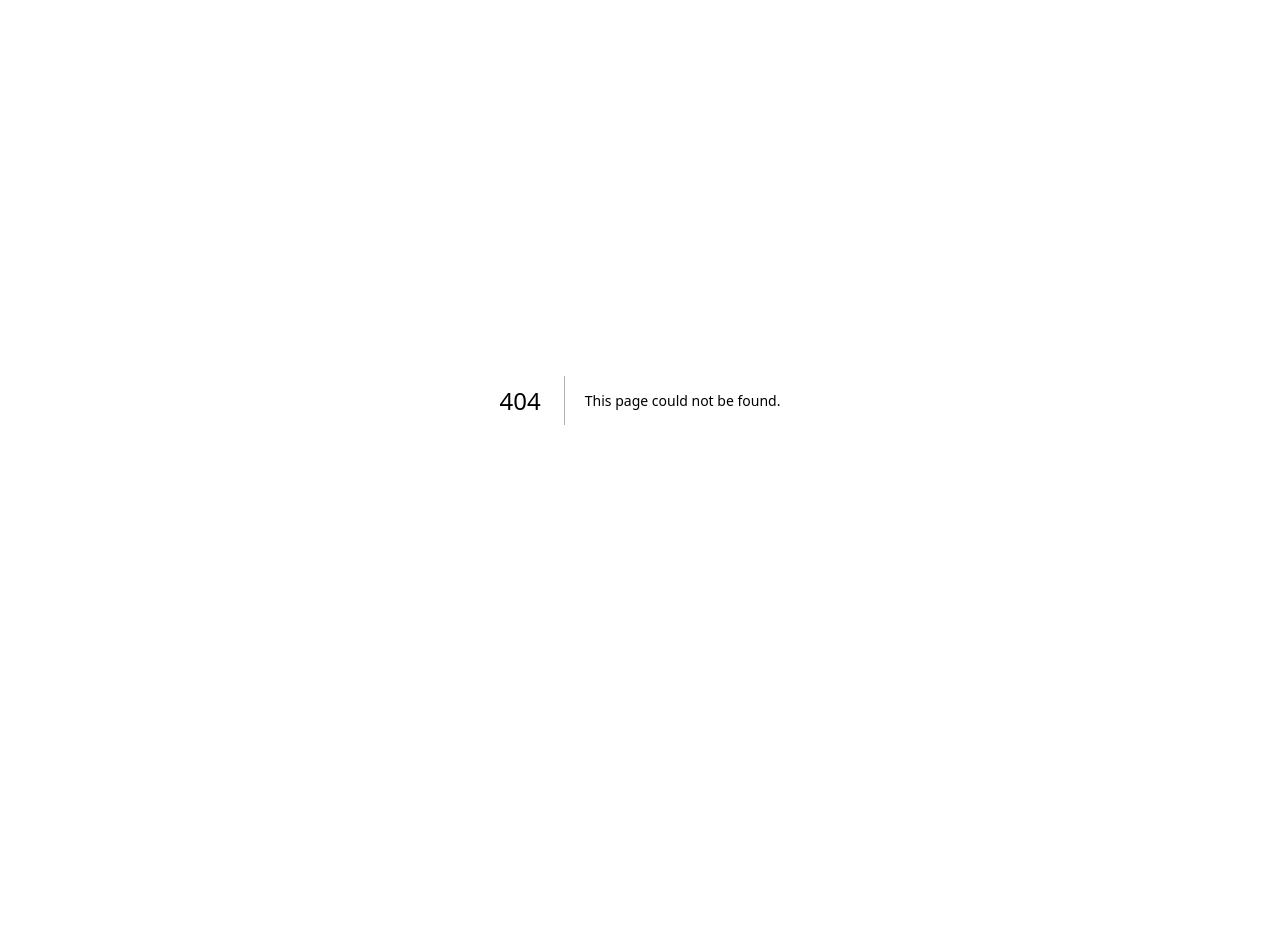
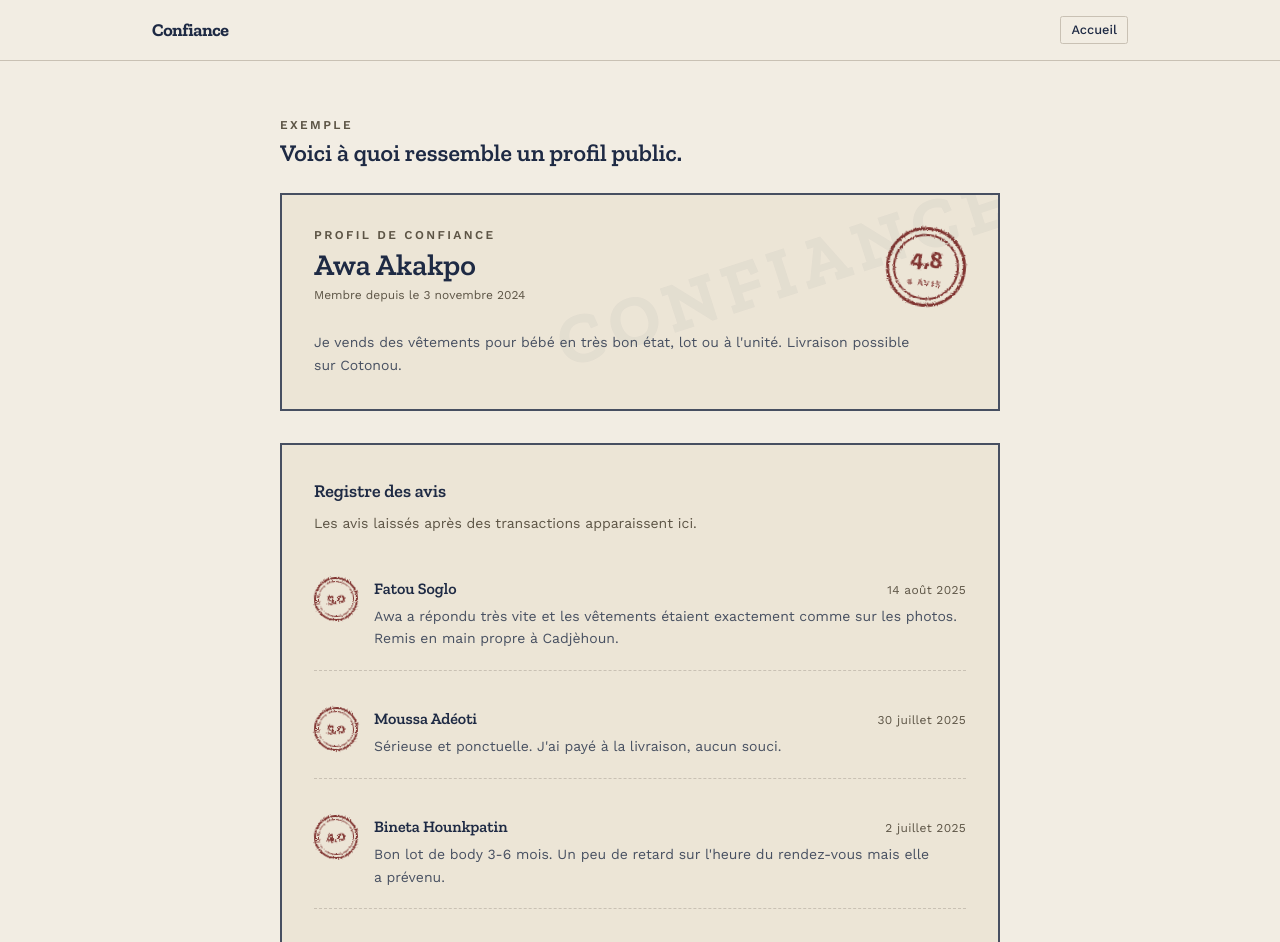
Before and after one commit to odounlami/IamTheGood, a Next.js app: page /exemple in a window 1280 px wide. Before the commit this address had no page. Shown: the top 942 px of the page. Before the commit the page ends 800 px from the top, so only its background shows below. Built offline with nearby package versions, Linux system fonts and the light colour scheme; no server answers.

Commit message:
Add working public profile example

```diff
--- /dev/null
+++ b/app/exemple/page.tsx
@@ -0,0 +1,33 @@
+import { notFound } from "next/navigation"
+
+import { SiteHeader } from "@/components/site-header"
+import { ProfileReceipt } from "@/components/profile-receipt"
+import { LedgerReview } from "@/components/ledger-review"
+import { getDemoApiProfile } from "@/lib/mock-data"
+
+export default function ExampleProfilePage() {
+  const profile = getDemoApiProfile("awa-akakpo")
+  if (!profile) notFound()
+
+  return (
+    <div className="flex min-h-svh flex-col">
+      <SiteHeader variant="minimal" />
+      <main className="mx-auto w-full max-w-3xl flex-1 px-6 py-10 md:py-14">
+        <div className="mb-6">
+          <p className="text-xs font-semibold uppercase tracking-[0.2em] text-muted-foreground">Exemple</p>
+          <h1 className="mt-1 font-serif text-2xl font-semibold text-foreground">Voici à quoi ressemble un profil public.</h1>
+        </div>
+        <ProfileReceipt profile={profile} />
+        <section className="mt-8 border-2 border-foreground/80 bg-card p-6 md:p-8">
+          <h2 className="mb-2 font-serif text-lg font-semibold text-foreground">Registre des avis</h2>
+          <p className="mb-6 text-sm text-muted-foreground">Les avis laissés après des transactions apparaissent ici.</p>
+          <div className="flex flex-col gap-4">
+            {profile.reviews.map((review, index) => (
+              <LedgerReview key={review.id} review={{ ...review, comment: review.comment ?? undefined }} rotate={index % 2 === 0 ? -3 : 3} />
+            ))}
+          </div>
+        </section>
+      </main>
+    </div>
+  )
+}
```
